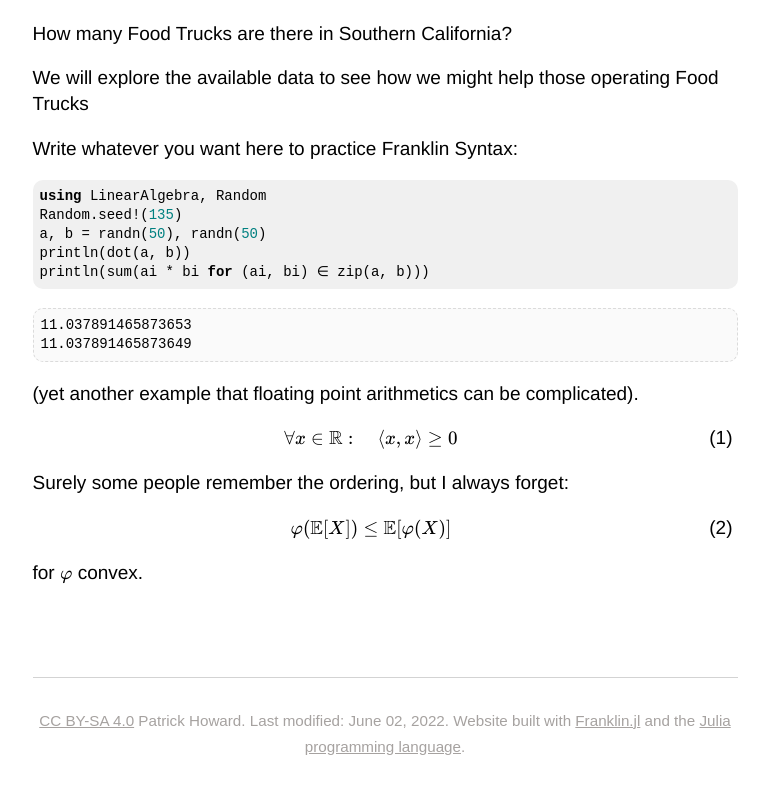
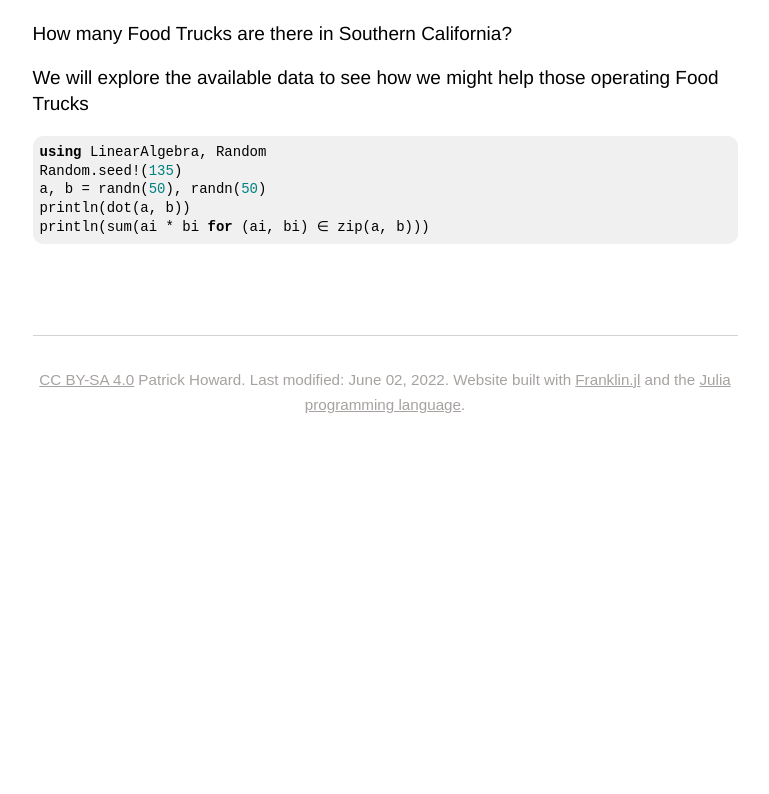
Before and after one commit to patrickhoward-data/Max-Effort, a plain HTML site: page __site/index.html in a window 1280 px wide. Shown: the part 80-874 px from the top of the page, without its empty margins (255-1024 px from the left). After the commit the page ends 800 px from the top, so only its background shows below. Drawn offline with Linux system fonts and the light colour scheme.

Commit message:
trying desperatly to screw things up

```diff
--- a/__site/index.html
+++ b/__site/index.html
@@ -16,20 +16,11 @@
 <div class="franklin-content"><h1 id="food_trucks"><a href="#food_trucks" class="header-anchor">Food Trucks</a></h1>
 <p>How many Food Trucks are there in Southern California?</p>
 <p>We will explore the available data to see how we might help those operating Food Trucks</p>
-<p>Write whatever you want here to practice Franklin Syntax:</p>
 <pre><code class="language-julia">using LinearAlgebra, Random
 Random.seed&#33;&#40;135&#41;
 a, b &#61; randn&#40;50&#41;, randn&#40;50&#41;
 println&#40;dot&#40;a, b&#41;&#41;
 println&#40;sum&#40;ai * bi for &#40;ai, bi&#41; ∈ zip&#40;a, b&#41;&#41;&#41;</code></pre>
-<pre><code class="plaintext code-output">11.037891465873653
-11.037891465873649
-</code></pre>
-<p>&#40;yet another example that floating point arithmetics can be complicated&#41;.</p>
-\[ \forall x \in \mathbb R:\quad \langle  x, x \rangle \ge 0 \]
-<p>Surely some people remember the ordering, but I always forget:</p>
-\[ \varphi(\mathbb E[X]) \le \mathbb E[\varphi(X)] \]
-<p>for \(\varphi\) convex.</p>
 <div class="page-foot">
     <a href="http://creativecommons.org/licenses/by-sa/4.0/">CC BY-SA 4.0</a> Patrick Howard. Last modified: June 02, 2022.
     Website built with <a href="https://github.com/tlienart/Franklin.jl">Franklin.jl</a> and the <a href="https://julialang.org">Julia programming language</a>.
```
